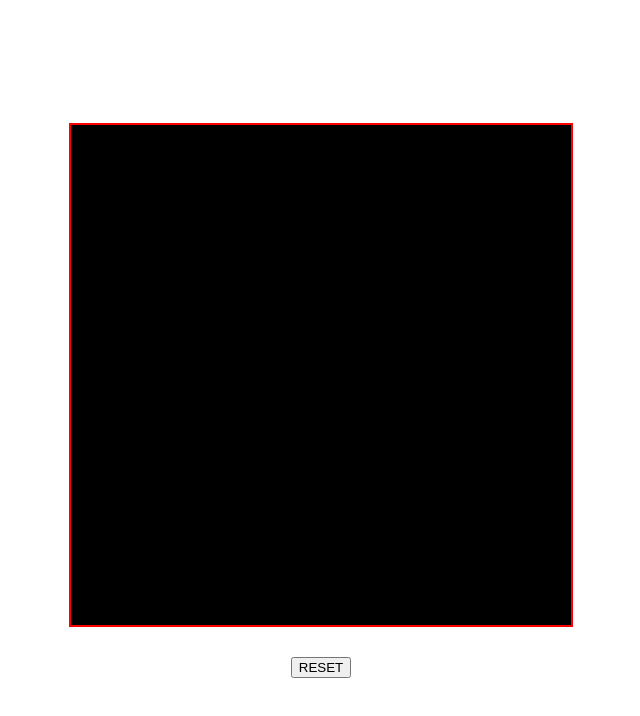
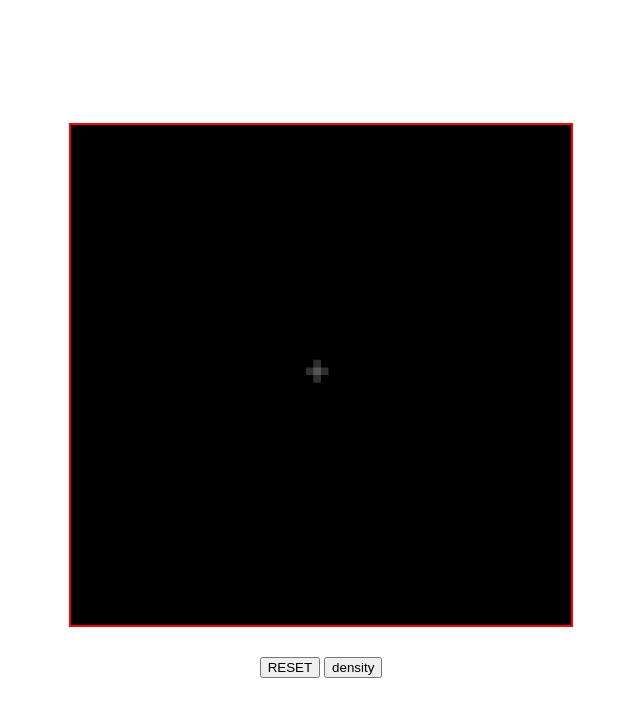
Before and after one commit to AkinAguda/Fluid-Simulation-js, a plain HTML site: page index.html in a window 1280 px wide. Both pictures are taken after a click on the element 640 px from the left and 374 px from the top of the page. Shown: the whole page, without its empty margins (319-959 px from the left). Drawn offline with Linux system fonts and the light colour scheme; animation ran at ten frames a second.

Commit message:
its all weird now

```diff
--- a/index.html
+++ b/index.html
@@ -19,6 +19,7 @@
     <canvas id="canvas"></canvas>
     <div class="button-box">
         <button id="reset">RESET</button>
+        <button id="mode"></button>
     </div>
     <script src="./utils.js"></script>
     <script src="./main.js"></script>
--- a/main.js
+++ b/main.js
@@ -24,17 +24,21 @@ let dt = 1 / 60 / 2;
 
 const diffusion = 20;
 
-let u = new Float64Array(size); // x component of the velocity of every particle in the fluid
+let mode = "density";
 
-let v = new Float64Array(size); // y component of the velocity of every particle in the fluid
+const dispenseBoth = false;
 
-let uPrev = new Float64Array(size); // x component of the previous velocity of every particle in the fluid
+let currVelX = new Float64Array(size); // x component of the velocity of every particle in the fluid
 
-let vPrev = new Float64Array(size); // y component of the previous velocity of every particle in the fluid
+let nextVelX = new Float64Array(size); // x component of the next velocity of every particle in the fluid
+
+let currVelY = new Float64Array(size); // y component of the velocity of every particle in the fluid
+
+let nextVelY = new Float64Array(size); // y component of the next velocity of every particle in the fluid
 
 let currDens = new Float32Array(size); // density of every particle in the fluid
 
-let nextDens = new Float64Array(size); // previous density of every particle in the fluid
+let nextDens = new Float64Array(size); // next density of every particle in the fluid
 
 const dneistyPerVertex = new Float32Array(size * 6); // This stores the colors that will be passed as a varying to the fragment shader
 
@@ -51,6 +55,19 @@ let mouseEventState = {
   ...defaultMouseEventState,
 };
 
+const modeToggler = document.getElementById("mode");
+
+modeToggler.innerHTML = mode;
+
+modeToggler.addEventListener("click", () => {
+  if (mode === "velocity") {
+    mode = "density";
+  } else {
+    mode = "velocity";
+  }
+  modeToggler.innerHTML = mode;
+});
+
 //////// Utility functions for fluid sim
 /**
  * This function gets the index of a value speciied by its x and y coordinates
@@ -62,8 +79,13 @@ const ix = (x, y) => x + (N + 2) * y;
 
 const updateDensity = (y, x) => {
   // TODO: Remember to update the projection matrix to fix the irrgularity of puttin y before x
-  // currDens[ix(x, y)] = round(Math.random(), 10);
   currDens[ix(x, y)] = 1;
+};
+
+const updateVelocity = (y, x) => {
+  // TODO: Remember to update the projection matrix to fix the irrgularity of puttin y before x
+  currVelX[ix(x, y)] = 10;
+  currVelY[ix(x, y)] = 10;
 };
 
 const clear = () => {
@@ -71,6 +93,19 @@ const clear = () => {
   nextDens = new Float32Array(size);
   vPrev = new Float32Array(size);
   v = new Float32Array(size);
+};
+
+const handleEvent = (x, y) => {
+  if (dispenseBoth) {
+    updateVelocity(x, y);
+    updateDensity(x, y);
+  } else {
+    if (mode === "velocity") {
+      updateVelocity(x, y);
+    } else {
+      updateDensity(x, y);
+    }
+  }
 };
 
 resetButton.addEventListener("click", () => {
@@ -84,12 +119,12 @@ canvas.addEventListener("mousedown", () => {
 canvas.addEventListener("mousemove", (e) => {
   if (mouseEventState.mouseDown) {
     mouseEventState = { ...mouseEventState, dragging: true };
-    updateDensity(...getEventLocation(e));
+    handleEvent(...getEventLocation(e));
   }
 });
 
 canvas.addEventListener("click", (e) => {
-  updateDensity(...getEventLocation(e));
+  handleEvent(...getEventLocation(e));
 });
 
 canvas.addEventListener("mouseup", () => {
@@ -186,33 +221,33 @@ const populateVertices = () => {
   }
 };
 
-const calcNextDensity = (x, y) => (a, b, c, d) => {
+const calcNextValueOfProperty = (x, y, property) => (a, b, c, d) => {
   const k = dt * diffusion;
-  return (currDens[ix(x, y)] + (k * (a + b + c + d)) / 4) / (1 + k);
+  return (property[ix(x, y)] + (k * (a + b + c + d)) / 4) / (1 + k);
 };
 
-const diffuse = (i, j) =>
-  calcNextDensity(
+const diffuse = (i, j, property) =>
+  calcNextValueOfProperty(
     i,
-    j
+    j,
+    property
   )(
     ...gaussSeidel(
       [
-        calcNextDensity(i + 1, j),
-        calcNextDensity(i - 1, j),
-        calcNextDensity(i, j + 1),
-        calcNextDensity(i, j - 1),
+        calcNextValueOfProperty(i + 1, j, property),
+        calcNextValueOfProperty(i - 1, j, property),
+        calcNextValueOfProperty(i, j + 1, property),
+        calcNextValueOfProperty(i, j - 1, property),
       ],
       [0, 0, 0, 0],
       1000
     )
   );
 
-const advectDensity = (x, y, qty) => {
+const advectProperty = (x, y, property) => {
   // This will give the new point (this formula is form the normal Delta position divided by Delta time equals velocity)
-  const k = dt * diffusion;
-  const initialPosX = x - vPrev[ix(x, y)] * dt;
-  const initialPosY = y - vPrev[ix(x, y)] * dt;
+  const initialPosX = x - currVelX[ix(x, y)] * dt;
+  const initialPosY = y - currVelY[ix(x, y)] * dt;
 
   const imaginaryX = round(initialPosX % 1, 10);
   const imaginaryY = round(initialPosY % 1, 10);
@@ -226,25 +261,57 @@ const advectDensity = (x, y, qty) => {
   // const closestX = Math.floor(initialPosX);
   // const closestY = Math.floor(initialPosY);
 
-  const updatedQty = lerp(
-    lerp(qty[ix(...point1)], qty[ix(...point2)], imaginaryX),
-    lerp(qty[ix(...point3)], qty[ix(...point4)], imaginaryX),
+  const updatedProperty = lerp(
+    lerp(property[ix(...point1)], property[ix(...point2)], imaginaryX),
+    lerp(property[ix(...point3)], property[ix(...point4)], imaginaryX),
     imaginaryY
   );
 
-  return updatedQty;
+  return updatedProperty;
 };
 
-// Move this function to utils maybe
-const performDensityOperations = () => {
+const swap = (arr1, arr2) => {
+  const temp = arr1;
+  arr1 = arr2;
+  arr2 = temp;
+};
+
+const addSource = (x, s) => {
+  for (let i = 0; i < size; i++) {
+    x[i] += dt * s[i];
+    // x[i] = s[i];
+  }
+};
+
+const diffusionStep = (next, curr) => {
   for (let i = 1; i <= N; i++) {
     for (let j = 1; j <= N; j++) {
       const index = ix(i, j);
-      const densityAfterDiffusion = diffuse(i, j);
-      nextDens[index] = densityAfterDiffusion;
-      nextDens[index] = advectDensity(i, j, nextDens);
+      next[index] = diffuse(i, j, curr);
+    }
+  }
+  // densityAfterDiffusion = diffuse(i, j, currDens);
+  // nextDens[index] = densityAfterDiffusion;
+  // nextDens[index] = advectProperty(i, j, nextDens);
+};
 
+const advectionStep = (next, curr) => {
+  for (let i = 1; i <= N; i++) {
+    for (let j = 1; j <= N; j++) {
+      const index = ix(i, j);
+      next[index] = advectProperty(i, j, curr);
+    }
+  }
+};
+
+const getVerticesFromDensity = () => {
+  for (let i = 1; i <= N; i++) {
+    for (let j = 1; j <= N; j++) {
+      const index = ix(i, j);
       for (let i = index * 6; i < index * 6 + 6; i++) {
+        // if (nextDens[index] !== 0) {
+        //   console.log(nextDens[index]);
+        // }
         dneistyPerVertex[i] = nextDens[index];
       }
     }
@@ -252,11 +319,19 @@ const performDensityOperations = () => {
 };
 
 const updateFluid = () => {
-  performDensityOperations();
-  currDens = nextDens;
+  addSource(nextDens, currDens);
+  swap(currDens, nextDens);
+  diffusionStep(nextDens, currDens);
+  swap(currDens, nextDens);
+  // advectionStep(nextDens, currDens);
+
+  // currVelX = nextVelX;
+  // currVelY = nextVelY;
+  // currDens = nextDens;
 };
 
 const drawFluid = () => {
+  getVerticesFromDensity();
   gl.bindBuffer(gl.ARRAY_BUFFER, positionBuffer);
   gl.bufferData(gl.ARRAY_BUFFER, points, gl.STATIC_DRAW);
 
@@ -282,7 +357,7 @@ const render = () => {
 let then = 0;
 const draw = (now) => {
   now *= 0.001;
-  // Subtract the previous time from the current time
+  // Subtract the next time from the current time
   dt = now - then;
   // Remember the current time for the next frame.
   then = now;
@@ -296,3 +371,7 @@ const start = () => {
 };
 
 start();
+
+setInterval(() => {
+  console.log(nextDens);
+}, 3000);
```
